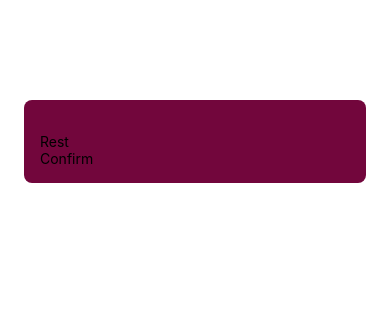
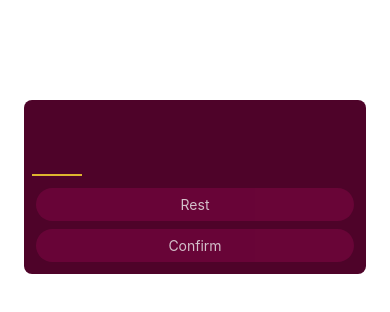
Before and after one commit to Aaron-Zewudie-Dev/NumApp, a React Native app: screen / in a window 390 px wide. Shown: the top 312 px of the page. Built offline with nearby package versions, Linux system fonts and the light colour scheme.

Commit message:
added style for button & text input feild

```diff
--- a/components/CommonButton.js
+++ b/components/CommonButton.js
@@ -1,9 +1,42 @@
-import { View, Text } from "react-native";
-function CommonButton({buttonLable}) {
+import { View, Text, Pressable, StyleSheet } from "react-native";
+function CommonButton({ buttonLable, onPress }) {
   return (
-    <View>
-      <Text>{buttonLable}</Text>
+    <View style={commonButtonStyle.buttonOuterContainerStyle}>
+      <Pressable
+        onPress={onPress}
+        android_ripple={{ color: "#640233" }}
+        style={(pressed) =>
+          pressed
+            ? [
+                commonButtonStyle.buttonInnerContainerStyle,
+                commonButtonStyle.pressed,
+              ]
+            : commonButtonStyle.buttonInnerContainerStyle
+        }
+      >
+        <Text style={commonButtonStyle.buttonTextStyle}>{buttonLable}</Text>
+      </Pressable>
     </View>
   );
 }
 export default CommonButton;
+const commonButtonStyle = StyleSheet.create({
+  buttonOuterContainerStyle: {
+    borderRadius: 28,
+    margin: 4,
+    overflow: "hidden",
+  },
+  buttonInnerContainerStyle: {
+    backgroundColor: "#72063c",
+    paddingVertical: 8,
+    paddingHorizontal: 16,
+    elevation: 2,
+  },
+  buttonTextStyle: {
+    color: "white",
+    textAlign: "center",
+  },
+  pressed: {
+    opacity: 0.75,
+  },
+});
--- a/screens/home/HomeScreen.js
+++ b/screens/home/HomeScreen.js
@@ -3,7 +3,12 @@ import CommonButton from "../../components/CommonButton";
 function HomeScreen() {
   return (
     <View style={homeScreenStyle.inputContener}>
-      <TextInput />
+      <TextInput
+        style={homeScreenStyle.inputFieldStyle}
+        maxLength={2}
+        autoCapitalize="none"
+        autoCorrect={false}
+      />
       <CommonButton buttonLable="Rest" />
       <CommonButton buttonLable="Confirm" />
     </View>
@@ -13,11 +18,25 @@ export default HomeScreen;
 const homeScreenStyle = StyleSheet.create({
   inputContener: {
     marginTop: 100,
-    marginHorizontal:24,
-    padding: 16,
-    backgroundColor:"#72063c",
-    borderRadius:8,
-    elevation:10,
-
+    marginHorizontal: 24,
+    padding: 8,
+    backgroundColor: "#4e0329",
+    borderRadius: 8,
+    elevation: 10,
+    shadowColor: "black",
+    shadowOffset: { with: 0, height: 2 },
+    shadowRadius: 8,
+    shadowOpacity: 0.25,
+  },
+  inputFieldStyle: {
+    height: 60,
+    width: 50,
+    fontSize: 32,
+    borderBottomColor: "#ddb52f",
+    borderBottomWidth: 2,
+    color: "#ddb52f",
+    marginVertical: 8,
+    fontWeight: "bold",
+    textAlign: "center",
   },
 });
```
